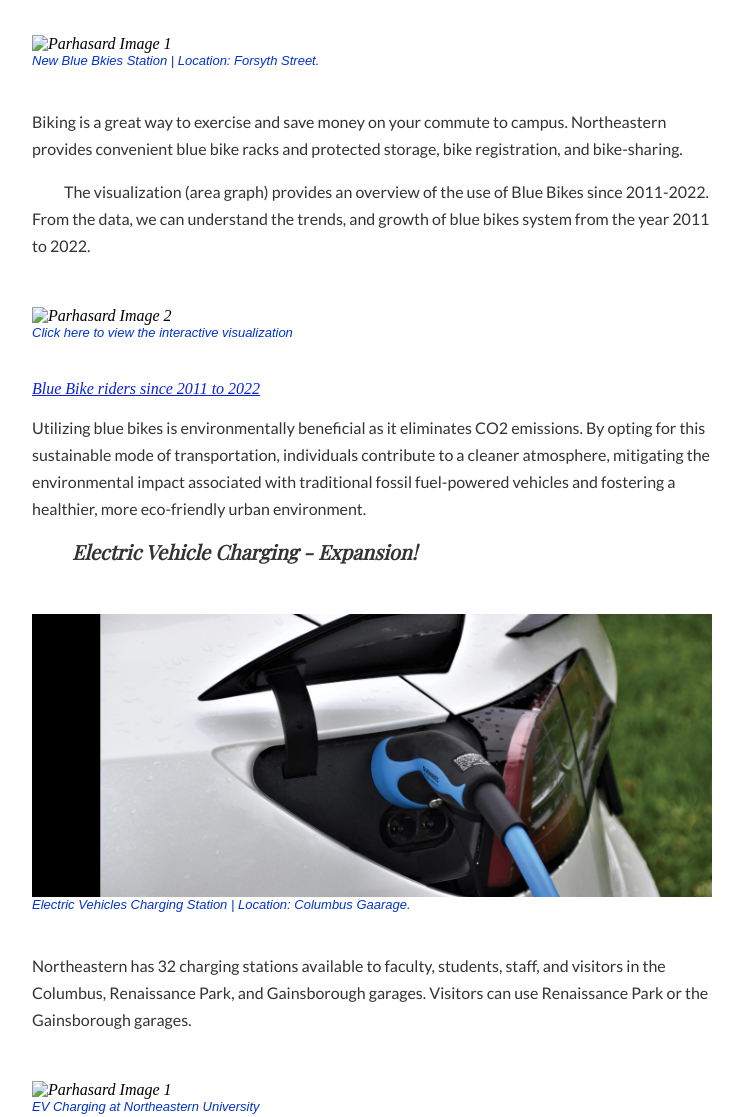
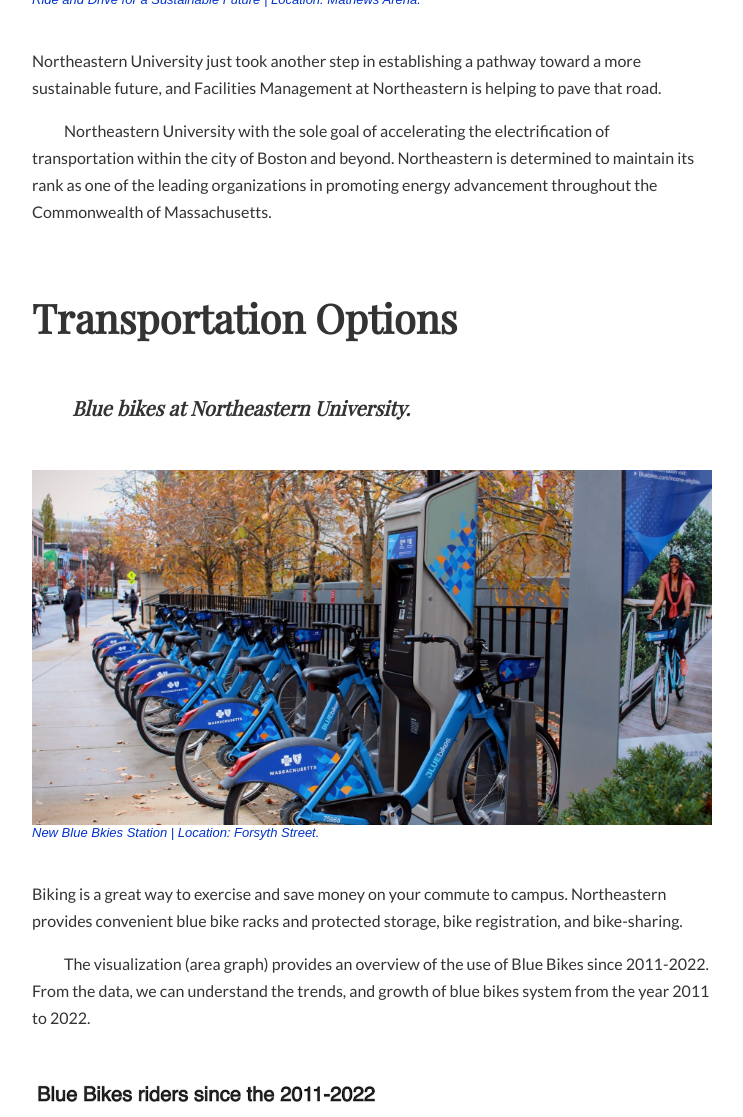
Before and after one commit to patriciasacarvalho/VizTech_project2, a plain HTML site: page index.html in a window 1280 px wide. Shown: the part 3752-4869 px from the top of the page, without its empty margins (268-1011 px from the left). Drawn offline with nearby package versions, Linux system fonts and the light colour scheme; a web font is replaced by a local one.

Commit message:
mihir update

```diff
--- a/index.html
+++ b/index.html
@@ -157,10 +157,10 @@
 
    <p> Alternative modes of transportation provide reduced commuting costs, reduced stress, improved health, and benefit the environment.  Boston campus transportation options include walking, biking, public transportation, electric vehicles, and carpooling.   Northeastern encourages alternative modes of transportation for convenient, healthy ways to lessen the environmental impact.  Check below for helpful information on the transportation options and benefits available. </p>
 
-   <img src="main image.jpeg" alt="Parhasard Image 1">
+   <img src="image/" alt="Parhasard Image 1">
    <div class="image_captions"><i>Ride and Drive for a Sustainable Future | Location: Mathews Arena.</div>
 
-   <img src="main image 2.jpeg" alt="Parhasard Image 1">
+   <img src="image/main image 2.jpeg" alt="Parhasard Image 1">
    <div class="image_captions"><i>Ride and Drive for a Sustainable Future | Location: Mathews Arena.</div>
 
 <p> Northeastern University just took another step in establishing a pathway toward a more sustainable future, and Facilities Management at Northeastern is helping to pave that road. </p>
@@ -172,14 +172,14 @@
 <h1> Transportation Options </h1>
 <h2> Blue bikes at Northeastern University. </h2>
 
-    <img src="blue bikes image.jpeg" alt="Parhasard Image 1">
+    <img src="image/blue bikes image.jpeg" alt="Parhasard Image 1">
    <div class="image_captions"><i>New Blue Bkies Station | Location: Forsyth Street.</div>
 
       <p> Biking is a great way to exercise and save money on your commute to campus. Northeastern provides convenient blue bike racks and protected storage, bike registration, and bike-sharing. </p>
 
       <p> The visualization (area graph) provides an overview of the use of Blue Bikes since 2011-2022. From the data, we can understand the trends, and growth of blue bikes system from the year 2011 to 2022. </p>
 
-      <img src="Blue Bike.jpeg" alt="Parhasard Image 2">
+      <img src="image/Blue Bike.jpeg" alt="Parhasard Image 2">
    <div class="image_captions"><i> Click here to view the interactive visualization </div>
 
       <a href="https://datawrapper.dwcdn.net/8CE1d/1/">Blue Bike riders since 2011 to 2022</a>
@@ -194,7 +194,7 @@
 
     <p> Northeastern has 32 charging stations available to faculty, students, staff, and visitors in the Columbus, Renaissance Park, and Gainsborough garages. Visitors can use Renaissance Park or the Gainsborough garages. </p>
 
-   <img src="EV Neu.jpeg" alt="Parhasard Image 1">
+   <img src="image/EV Neu.jpeg" alt="Parhasard Image 1">
    <div class="image_captions"><i>EV Charging at Northeastern University</div>
 
     <p> The bar graph provides a comphrehensive overview of the key metrics related to the University's EV charging facilities from January 2022 to August 2023. Delving into the data, we explore crucial parameters such as the number of charging ports available, the frequency of charging sessions, as well as the energy consumption and accumulation trends during this period. This visualization helps us understand Northeastern University's sustainable transportation over time. </p>
@@ -205,7 +205,7 @@
 
     <h1> Lets save our planet together!!! </h1>
 
-    <IMG SRC="ANIMATED GIF.gif">
+    <IMG SRC="gif/ANIMATED GIF.gif">
     <div class="image_captions"><i>ARTG5330 | Mihir Vishwasrao</div>
 
 </div>
```
